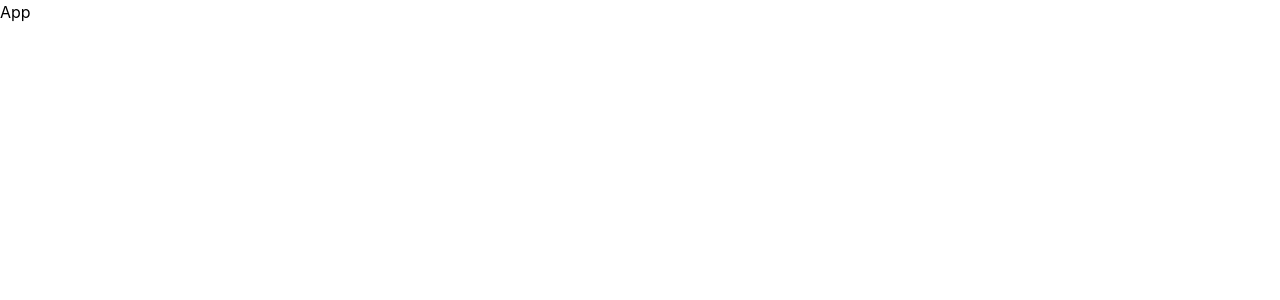
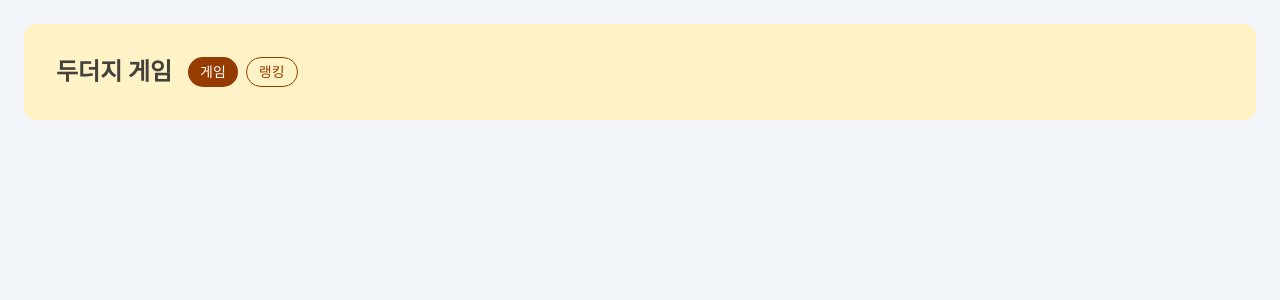
Before and after one commit to 38-lets-sopt-web/YewonNoh, a React (Vite) app in the folder Week3/Homework/: page / in a window 1280 px wide. Shown: the top 300 px of the page. Built offline with nearby package versions, Linux system fonts and the light colour scheme.

Commit message:
feat: Header UI 구현

```diff
--- a/Week3/Homework/eslint.config.js
+++ b/Week3/Homework/eslint.config.js
@@ -32,6 +32,7 @@ export default defineConfig([
       'dot-notation': 'warn',
       'no-unused-vars': ['warn', { argsIgnorePattern: '^_' }],
       'react/react-in-jsx-scope': 'off',
+      'react/prop-types': 'off',
       'react/destructuring-assignment': 'warn',
       'react/jsx-pascal-case': 'warn',
       'react/no-direct-mutation-state': 'warn',
--- a/Week3/Homework/src/App.jsx
+++ b/Week3/Homework/src/App.jsx
@@ -1,5 +1,11 @@
-function App() {
-  return <h1>App</h1>;
-}
+import { Header } from '@components/index';
+
+const App = () => {
+  return (
+    <div className="p-6 bg-slate-100 min-h-screen">
+      <Header />
+    </div>
+  );
+};
 
 export default App;
--- /dev/null
+++ b/Week3/Homework/src/components/Header.jsx
@@ -0,0 +1,32 @@
+import { useState } from 'react';
+import { Button } from '@components/index';
+
+const Header = () => {
+  const [tab, setTab] = useState('game');
+
+  return (
+    <header className="w-full bg-amber-100 rounded-xl p-8 flex items-center">
+      <div className="flex items-center gap-4">
+        <h1 className="text-2xl font-bold text-stone-700">두더지 게임</h1>
+
+        <div className="flex gap-2">
+          <Button
+            variant={tab === 'game' ? 'tabActive' : 'tabInactive'}
+            onClick={() => setTab('game')}
+          >
+            게임
+          </Button>
+
+          <Button
+            variant={tab === 'ranking' ? 'tabActive' : 'tabInactive'}
+            onClick={() => setTab('ranking')}
+          >
+            랭킹
+          </Button>
+        </div>
+      </div>
+    </header>
+  );
+};
+
+export default Header;
--- /dev/null
+++ b/Week3/Homework/src/components/common/Button.jsx
@@ -0,0 +1,27 @@
+const Button = ({ children, onClick, variant = 'default', active = false }) => {
+  const base = 'px-3 py-1 rounded-full text-sm transition font-medium';
+
+  const variants = {
+    default: 'bg-white text-stone-700',
+
+    tabActive: 'bg-amber-800 text-white',
+
+    tabInactive: 'bg-amber-100 text-amber-800 border border-amber-800',
+
+    primary: active ? 'bg-amber-400 text-white' : 'bg-amber-200 text-white/80',
+
+    secondary: active
+      ? 'bg-stone-400 text-white'
+      : 'bg-stone-200 text-stone-600',
+
+    danger: active ? 'bg-red-400 text-white' : 'bg-red-200 text-red-600',
+  };
+
+  return (
+    <button onClick={onClick} className={`${base} ${variants[variant]}`}>
+      {children}
+    </button>
+  );
+};
+
+export default Button;
--- /dev/null
+++ b/Week3/Homework/src/components/common/index.js
@@ -0,0 +1 @@
+export { default as Button } from './Button';
--- /dev/null
+++ b/Week3/Homework/src/components/index.js
@@ -0,0 +1,3 @@
+export * from './common/index';
+
+export { default as Header } from './Header';
--- a/Week3/Homework/vite.config.js
+++ b/Week3/Homework/vite.config.js
@@ -11,6 +11,8 @@ export default defineConfig({
       '@': path.resolve(__dirname, 'src'),
       '@assets': path.resolve(__dirname, 'src/assets'),
       '@components': path.resolve(__dirname, 'src/components'),
+      '@constants': path.resolve(__dirname, 'src/constants'),
+      '@contexts': path.resolve(__dirname, 'src/contexts'),
       '@hooks': path.resolve(__dirname, 'src/hooks'),
       '@pages': path.resolve(__dirname, 'src/pages'),
       '@styles': path.resolve(__dirname, 'src/styles'),
```
